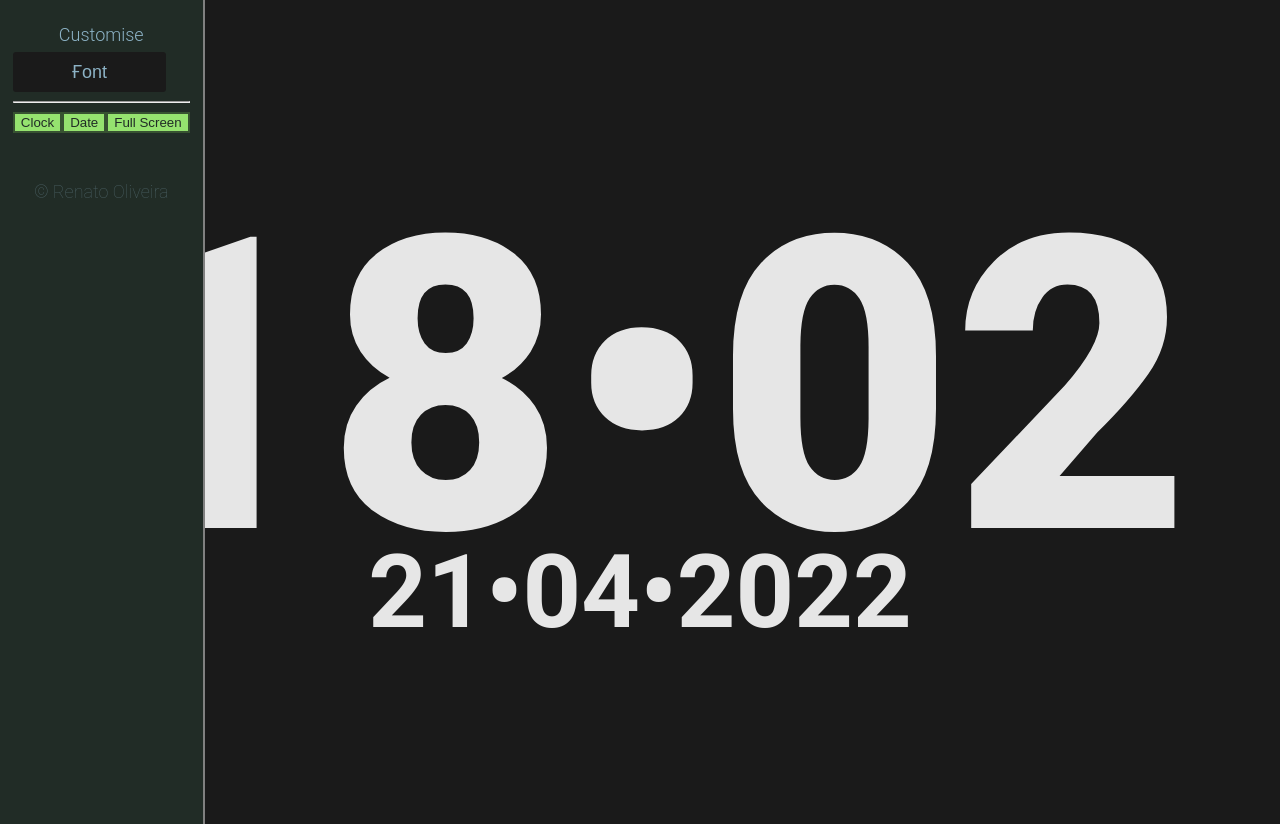
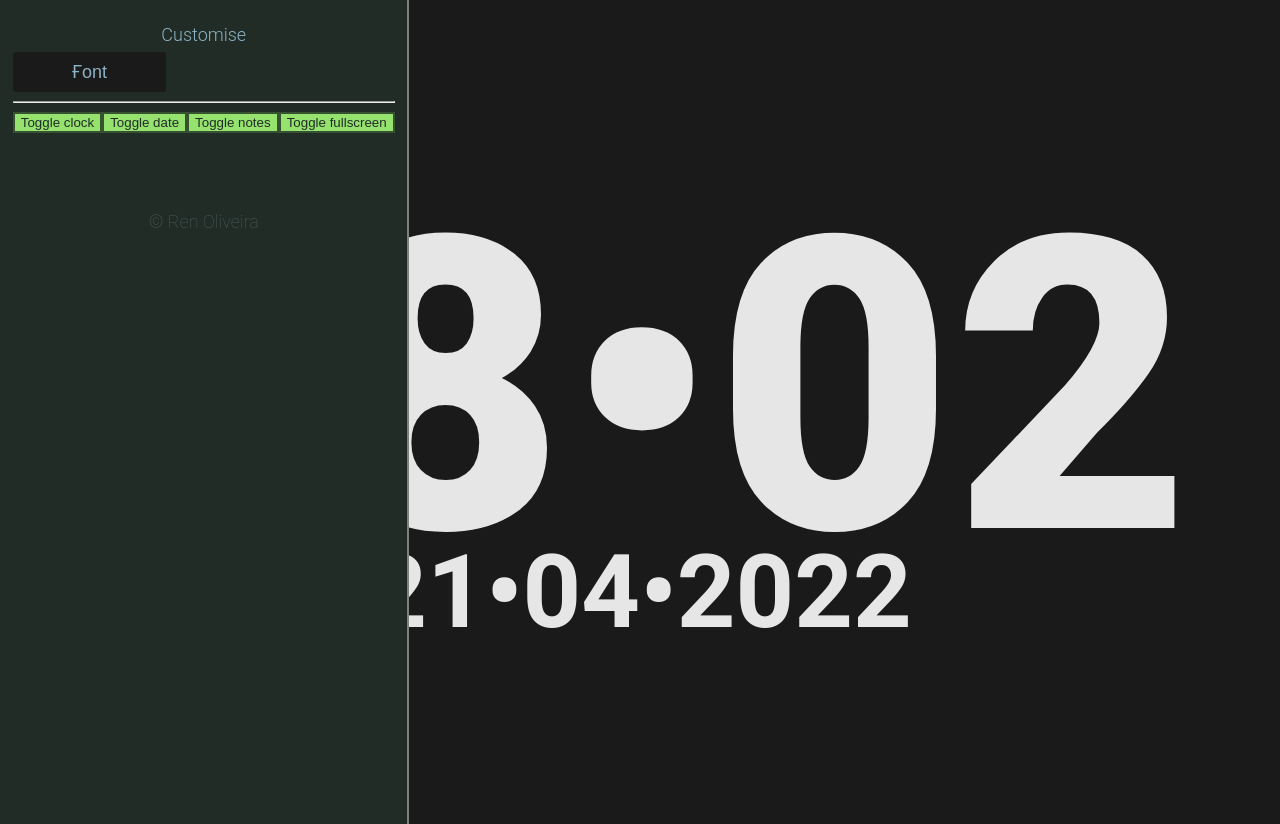
Before and after one commit to Ren-Oliveira/F11, a plain HTML site: page index.html in a window 1280 px wide. Drawn offline with Linux system fonts and the light colour scheme.

Commit message:
btn and still thinking best way to progress

```diff
--- a/index.html
+++ b/index.html
@@ -14,7 +14,6 @@
 
     <div class="sidebar-container">
       <div class="text-title">Customise</div>
-
         <span>
           <div class="dropdown">
             <button class="dropbtn">Ғont</button>
@@ -34,21 +33,25 @@
 
       <div class="display-settings">
         <button id="clockBtn" class="btn-active">
-          Clock
+          Toggle clock
         </button>
 
         <button id="dateBtn" class="btn-active">
-          Date
+          Toggle date
+        </button>
+
+        <button id="noteBtn" class="btn-active">
+          Toggle notes
         </button>
 
         <button id="fullScreen" class="btn-active">
-          Full Screen
+          Toggle fullscreen
         </button>
 
       </div>
       <br />
 
-      <a class="sidebar-footer"  href="/#"><p class="sidebar-footer" >© Renato Oliveira </p></a></span></div>
+      <a class="sidebar-footer"  href="/#"><p class="sidebar-footer" >© Ren Oliveira </p></a></span></div>
 
     </div>
 
```
